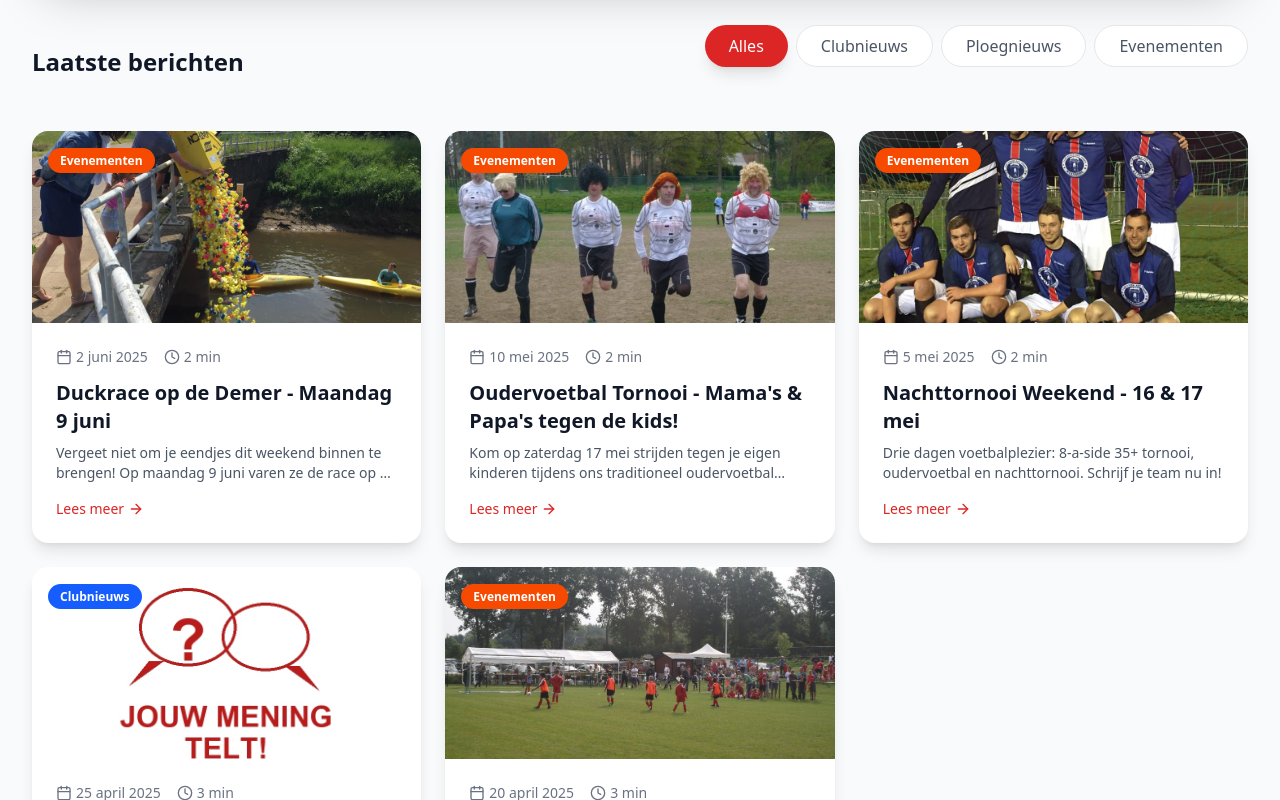
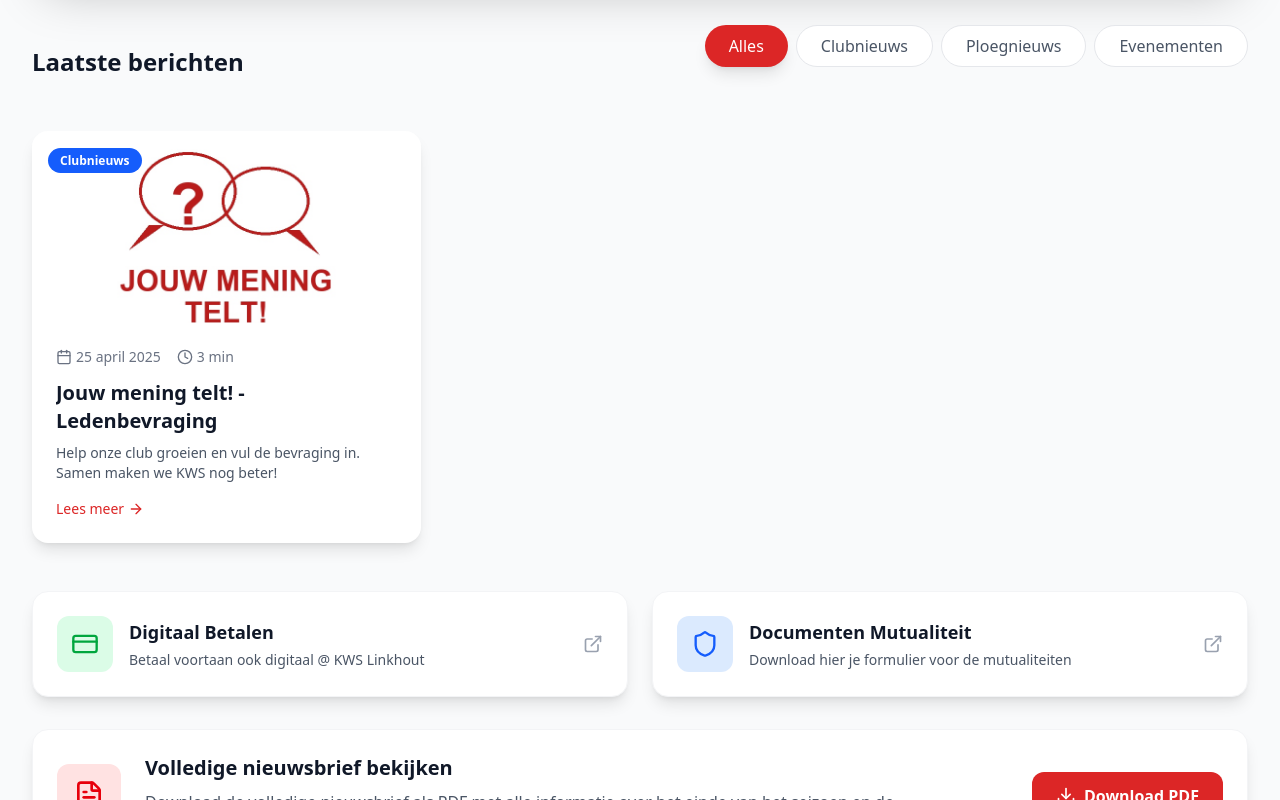
Before and after one commit to Xantar-86/kws-linkhout, a Next.js app: page /nieuws in a window 1280 px wide. Shown: the part 920-1720 px from the top of the page. Built offline with nearby package versions, Linux system fonts and the light colour scheme.

Commit message:
Verwijder evenementen artikelen uit laatste berichten overzicht

```diff
--- a/src/app/nieuws/page.tsx
+++ b/src/app/nieuws/page.tsx
@@ -20,7 +20,7 @@ export default function NewsPage() {
   const recentArticles = getRecentArticles(6);
 
   const filteredArticles = activeCategory === "all"
-    ? recentArticles.filter(a => a.slug !== featuredArticle?.slug)
+    ? recentArticles.filter(a => a.slug !== featuredArticle?.slug && a.category !== "evenementen")
     : recentArticles.filter(a => a.category === activeCategory && a.slug !== featuredArticle?.slug);
 
   return (
```
